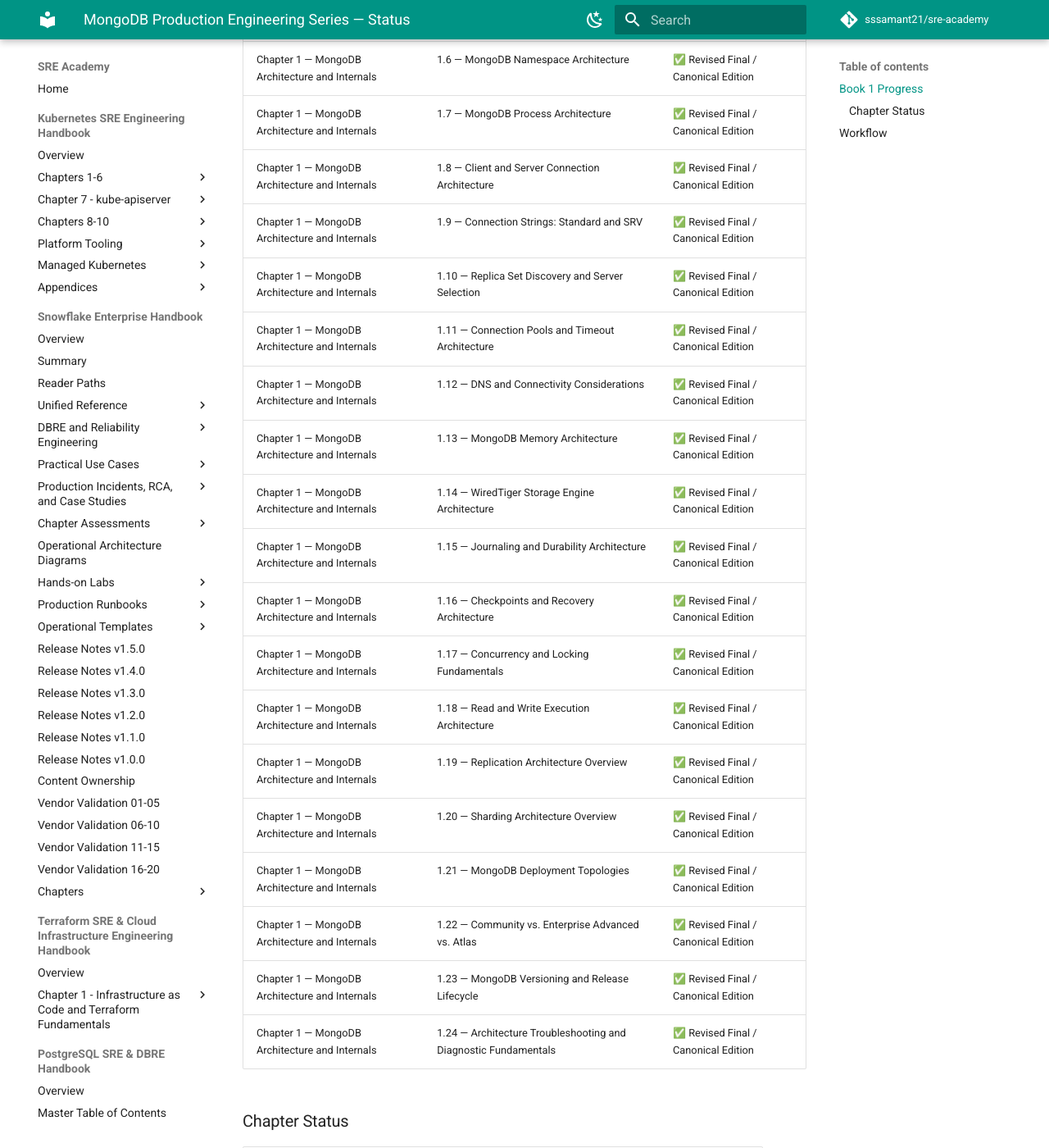
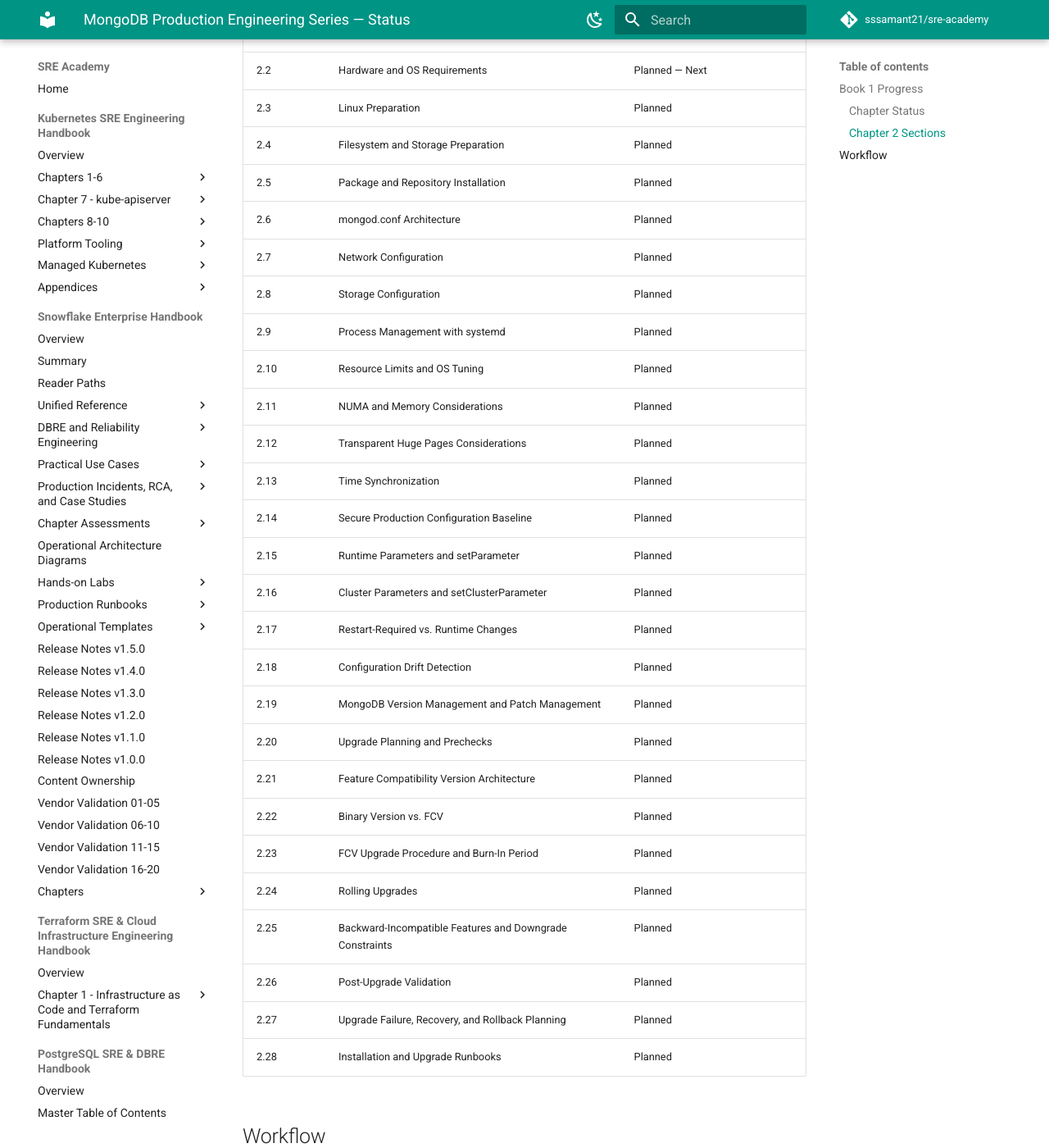
Before and after one commit to sssamant21/sre-academy, an MkDocs documentation site: the page built from docs/books/mongodb/STATUS.md, in a window 1280 px wide and 1400 px high, scrolled down 963 px. Shown: the whole window at 82% size. Built offline with MkDocs 1.6.1 and Material for MkDocs 9.7.7, drawn with Linux system fonts in a browser that asks for light colours; comment, search, counter and statistics services are not loaded; some of the changed text lies outside the part shown.

Commit message:
docs(mongodb): mark 2.1 canonical and advance to 2.2

```diff
--- a/docs/books/mongodb/STATUS.md
+++ b/docs/books/mongodb/STATUS.md
@@ -2,46 +2,52 @@
 
 | Book | Title | Architecture | Content Status |
 |---|---|---|---|
-| 1 | MongoDB Administration Handbook | 🔒 Locked | In Progress — Chapter 1 Complete (1.1–1.24 Canonical) |
+| 1 | MongoDB Administration Handbook | 🔒 Locked | In Progress — Chapter 1 Complete; Chapter 2 through 2.1 Canonical |
 | 2 | MongoDB SRE & Reliability Engineering Handbook | 🔒 Locked | Planned |
 | 3 | MongoDB DBRE & Performance Engineering Handbook | 🔒 Locked | Planned |
 | 4 | MongoDB Cloud & Kubernetes Production Handbook | 🔒 Locked | Planned |
 
 ## Book 1 Progress
 
-| Chapter | Section | Status |
-|---|---|---|
-| Chapter 1 — MongoDB Architecture and Internals | 1.1 — What Is MongoDB? | ✅ Revised Final / Canonical Edition |
-| Chapter 1 — MongoDB Architecture and Internals | 1.2 — MongoDB Deployment Architecture | ✅ Revised Final / Canonical Edition |
-| Chapter 1 — MongoDB Architecture and Internals | 1.3 — mongod, mongos, and Supporting Components | ✅ Revised Final / Canonical Edition |
-| Chapter 1 — MongoDB Architecture and Internals | 1.4 — Database, Collection, Document, and Field Architecture | ✅ Revised Final / Canonical Edition |
-| Chapter 1 — MongoDB Architecture and Internals | 1.5 — BSON Architecture and Data Types | ✅ Revised Final / Canonical Edition |
-| Chapter 1 — MongoDB Architecture and Internals | 1.6 — MongoDB Namespace Architecture | ✅ Revised Final / Canonical Edition |
-| Chapter 1 — MongoDB Architecture and Internals | 1.7 — MongoDB Process Architecture | ✅ Revised Final / Canonical Edition |
-| Chapter 1 — MongoDB Architecture and Internals | 1.8 — Client and Server Connection Architecture | ✅ Revised Final / Canonical Edition |
-| Chapter 1 — MongoDB Architecture and Internals | 1.9 — Connection Strings: Standard and SRV | ✅ Revised Final / Canonical Edition |
-| Chapter 1 — MongoDB Architecture and Internals | 1.10 — Replica Set Discovery and Server Selection | ✅ Revised Final / Canonical Edition |
-| Chapter 1 — MongoDB Architecture and Internals | 1.11 — Connection Pools and Timeout Architecture | ✅ Revised Final / Canonical Edition |
-| Chapter 1 — MongoDB Architecture and Internals | 1.12 — DNS and Connectivity Considerations | ✅ Revised Final / Canonical Edition |
-| Chapter 1 — MongoDB Architecture and Internals | 1.13 — MongoDB Memory Architecture | ✅ Revised Final / Canonical Edition |
-| Chapter 1 — MongoDB Architecture and Internals | 1.14 — WiredTiger Storage Engine Architecture | ✅ Revised Final / Canonical Edition |
-| Chapter 1 — MongoDB Architecture and Internals | 1.15 — Journaling and Durability Architecture | ✅ Revised Final / Canonical Edition |
-| Chapter 1 — MongoDB Architecture and Internals | 1.16 — Checkpoints and Recovery Architecture | ✅ Revised Final / Canonical Edition |
-| Chapter 1 — MongoDB Architecture and Internals | 1.17 — Concurrency and Locking Fundamentals | ✅ Revised Final / Canonical Edition |
-| Chapter 1 — MongoDB Architecture and Internals | 1.18 — Read and Write Execution Architecture | ✅ Revised Final / Canonical Edition |
-| Chapter 1 — MongoDB Architecture and Internals | 1.19 — Replication Architecture Overview | ✅ Revised Final / Canonical Edition |
-| Chapter 1 — MongoDB Architecture and Internals | 1.20 — Sharding Architecture Overview | ✅ Revised Final / Canonical Edition |
-| Chapter 1 — MongoDB Architecture and Internals | 1.21 — MongoDB Deployment Topologies | ✅ Revised Final / Canonical Edition |
-| Chapter 1 — MongoDB Architecture and Internals | 1.22 — Community vs. Enterprise Advanced vs. Atlas | ✅ Revised Final / Canonical Edition |
-| Chapter 1 — MongoDB Architecture and Internals | 1.23 — MongoDB Versioning and Release Lifecycle | ✅ Revised Final / Canonical Edition |
-| Chapter 1 — MongoDB Architecture and Internals | 1.24 — Architecture Troubleshooting and Diagnostic Fundamentals | ✅ Revised Final / Canonical Edition |
-
 ### Chapter Status
 
 | Chapter | Status |
 |---|---|
 | Chapter 1 — MongoDB Architecture and Internals | ✅ COMPLETE — 1.1–1.24 Canonical |
-| Chapter 2 — Installation, Configuration, Patching, and Upgrades | Planned — Next |
+| Chapter 2 — Installation, Configuration, Patching, and Upgrades | In Progress — 2.1 Canonical; 2.2 Next |
+
+### Chapter 2 Sections
+
+| Section | Title | Status |
+|---|---|---|
+| 2.1 | Production Installation Planning | ✅ Revised Final / Canonical Edition |
+| 2.2 | Hardware and OS Requirements | Planned — Next |
+| 2.3 | Linux Preparation | Planned |
+| 2.4 | Filesystem and Storage Preparation | Planned |
+| 2.5 | Package and Repository Installation | Planned |
+| 2.6 | mongod.conf Architecture | Planned |
+| 2.7 | Network Configuration | Planned |
+| 2.8 | Storage Configuration | Planned |
+| 2.9 | Process Management with systemd | Planned |
+| 2.10 | Resource Limits and OS Tuning | Planned |
+| 2.11 | NUMA and Memory Considerations | Planned |
+| 2.12 | Transparent Huge Pages Considerations | Planned |
+| 2.13 | Time Synchronization | Planned |
+| 2.14 | Secure Production Configuration Baseline | Planned |
+| 2.15 | Runtime Parameters and setParameter | Planned |
+| 2.16 | Cluster Parameters and setClusterParameter | Planned |
+| 2.17 | Restart-Required vs. Runtime Changes | Planned |
+| 2.18 | Configuration Drift Detection | Planned |
+| 2.19 | MongoDB Version Management and Patch Management | Planned |
+| 2.20 | Upgrade Planning and Prechecks | Planned |
+| 2.21 | Feature Compatibility Version Architecture | Planned |
+| 2.22 | Binary Version vs. FCV | Planned |
+| 2.23 | FCV Upgrade Procedure and Burn-In Period | Planned |
+| 2.24 | Rolling Upgrades | Planned |
+| 2.25 | Backward-Incompatible Features and Downgrade Constraints | Planned |
+| 2.26 | Post-Upgrade Validation | Planned |
+| 2.27 | Upgrade Failure, Recovery, and Rollback Planning | Planned |
+| 2.28 | Installation and Upgrade Runbooks | Planned |
 
 ## Workflow
 
@@ -49,6 +55,6 @@
 
 Last architecture decision: MongoDB Production Engineering Series v1.0 locked with four books.
 
-Last content milestone: Book 1 Chapter 1 — MongoDB Architecture and Internals completed; sections 1.1–1.24 are Revised Final / Canonical Edition.
+Last content milestone: Book 1 section 2.1 — Production Installation Planning promoted to Revised Final / Canonical Edition.
 
-Next content milestone: Book 1 Chapter 2 — Installation, Configuration, Patching, and Upgrades → 2.1 Production Installation Planning → Draft.
+Next content milestone: Book 1 Chapter 2 → 2.2 — Hardware and OS Requirements → Draft.
```
